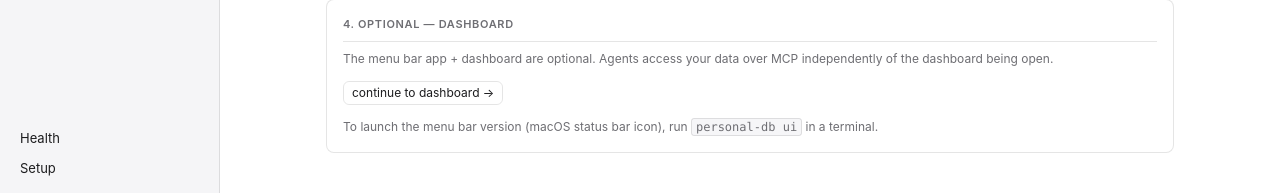
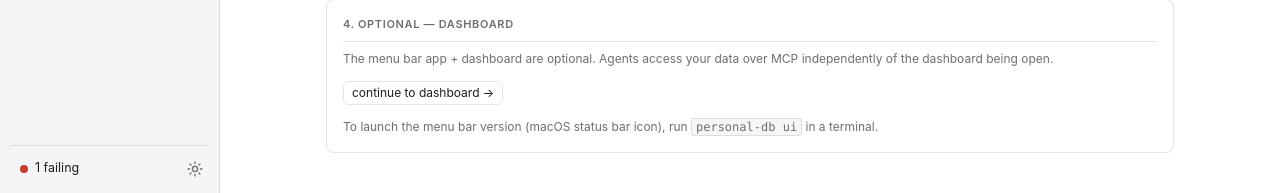
Before and after one commit to intelc/personal-db, a Python web app: template src/personal_db/ui/templates/setup_finish.html in a window 1280 px wide. Shown: the part 788-981 px from the top of the page. Run offline with Jinja, Linux system fonts and the light colour scheme; the template is opened without the code that fills it: most values are stand-ins (such as "Sample title", 1, 10 or a date in 2020); some libraries are stand-ins or nearby versions.

Commit message:
Sidebar: fixed header/footer, scrollable middle, status row + gear
- Dashboard pinned at top; Apps/Trackers scroll independently; footer
  is fixed with a Health status row (green 'All sources syncing' /
  red 'N failing', from repeated_failure_trackers) and a Setup gear
- pdb-nav.js keeps the footer fresh across fetch-swap navigation
- Works in the narrow slide-over unchanged

Co-Authored-By: Claude Fable 5 <noreply@anthropic.com>

```diff
--- a/src/personal_db/ui/static/pdb-nav.js
+++ b/src/personal_db/ui/static/pdb-nav.js
@@ -133,6 +133,17 @@
     if (live && next) live.textContent = next.textContent;
   }
 
+  // The sidebar footer (#sidebar-status) holds the Health status dot/label
+  // and the Setup gear -- both server-rendered from the same `active` /
+  // `nav_failing` vars as the rest of the sidebar. Rather than re-deriving
+  // failing-tracker state client-side, just replace the whole footer's
+  // markup with the freshly-fetched version, same approach as updateSidebar.
+  function updateSidebarStatus(newDoc) {
+    var live = document.getElementById("sidebar-status");
+    var next = newDoc.getElementById("sidebar-status");
+    if (live && next) live.innerHTML = next.innerHTML;
+  }
+
   function applySwap(html) {
     var doc = new DOMParser().parseFromString(html, "text/html");
     var newMain = doc.querySelector(".content > main");
@@ -141,6 +152,7 @@
     liveMain.innerHTML = newMain.innerHTML;
     document.title = doc.title;
     updateSidebar(doc);
+    updateSidebarStatus(doc);
     updateTopbarTitle(doc);
     executeScripts(liveMain);
     document.dispatchEvent(new CustomEvent("pdb:navigate"));
--- a/src/personal_db/ui/static/style.css
+++ b/src/personal_db/ui/static/style.css
@@ -117,13 +117,15 @@ body:has(.app-page) main {
   height: 100%;
   background: var(--bg-sidebar);
   border-right: 1px solid var(--border);
-  overflow-y: auto;
   padding: 10px;
   display: flex;
   flex-direction: column;
   user-select: none;
   -webkit-user-select: none;
   cursor: default;
+}
+.sidebar-header {
+  flex-shrink: 0;
 }
 .sidebar-title {
   font-size: 13px;
@@ -161,9 +163,79 @@ body:has(.app-page) main {
   color: var(--accent);
   font-weight: 600;
 }
+/* Sidebar regions / status footer ---------------------------------------- */
+.sidebar-scroll {
+  flex: 1;
+  min-height: 0;
+  overflow-y: auto;
+  margin: 0 -10px;
+  padding: 0 10px;
+}
 .sidebar-footer {
-  margin-top: auto;
-  padding-top: 10px;
+  flex-shrink: 0;
+  margin-top: 8px;
+  padding-top: 8px;
+  border-top: 1px solid var(--border);
+  display: flex;
+  align-items: center;
+  gap: 4px;
+}
+.sidebar-status {
+  flex: 1;
+  min-width: 0;
+  display: flex;
+  align-items: center;
+  gap: 7px;
+  padding: 5px 10px;
+  border-radius: var(--radius-sm);
+  color: var(--fg);
+  text-decoration: none;
+  font-size: 12.5px;
+}
+.sidebar-status:hover {
+  background: var(--bg-hover);
+}
+.sidebar-status[aria-current="page"] {
+  background: var(--accent-soft);
+  color: var(--accent);
+  font-weight: 600;
+}
+.sidebar-status-dot {
+  width: 8px;
+  height: 8px;
+  flex-shrink: 0;
+  border-radius: 50%;
+  background: var(--ok);
+}
+.sidebar-status-dot.is-danger {
+  background: var(--danger);
+}
+.sidebar-status-label {
+  overflow: hidden;
+  text-overflow: ellipsis;
+  white-space: nowrap;
+}
+.sidebar-gear {
+  flex-shrink: 0;
+  display: flex;
+  align-items: center;
+  justify-content: center;
+  width: 28px;
+  height: 28px;
+  border-radius: var(--radius-sm);
+  color: var(--fg-secondary);
+  text-decoration: none;
+}
+.sidebar-gear:hover {
+  background: var(--bg-hover);
+  color: var(--fg);
+}
+.sidebar-gear[aria-current="page"] {
+  background: var(--accent-soft);
+  color: var(--accent);
+}
+.sidebar-gear svg {
+  display: block;
 }
 
 /* Narrow-window sidebar: off-canvas, toggled via body.sidebar-open ------ */
--- a/src/personal_db/ui/templates/base.html
+++ b/src/personal_db/ui/templates/base.html
@@ -7,7 +7,7 @@
   <link rel="stylesheet" href="/static/vendor/ag-grid-community/35.3.0/ag-grid.min.css">
   <link rel="stylesheet" href="/static/vendor/ag-grid-community/35.3.0/ag-theme-quartz.min.css">
   <link rel="stylesheet" href="/static/vendor/xterm/6.0.0/xterm.css">
-  <link rel="stylesheet" href="/static/style.css?v=ux-pass-1">
+  <link rel="stylesheet" href="/static/style.css?v=sidebar-2">
   <script defer src="/static/vendor/ag-grid-community/35.3.0/ag-grid-community.min.js"></script>
   <script defer src="/static/vendor/ag-charts-community/13.3.0/ag-charts-community.min.js"></script>
   <script defer src="/static/vendor/xterm/6.0.0/xterm.js"></script>
@@ -22,7 +22,7 @@
   <script defer src="/static/pdb-agent-terminal.js?v=9"></script>
   <script defer src="/static/pdb-shell.js?v=1"></script>
   <script defer src="/static/pdb-sync.js?v=4"></script>
-  <script defer src="/static/pdb-nav.js?v=1"></script>
+  <script defer src="/static/pdb-nav.js?v=2"></script>
   <script defer src="/static/pdb-dashboard.js?v=1"></script>
 </head>
 <body>
@@ -36,9 +36,14 @@
   </svg>
   <div class="shell">
     <aside class="sidebar" id="pdb-sidebar">
+      <div class="sidebar-header">
         <div class="sidebar-title">PersonalDB</div>
         <nav class="sidebar-nav">
           <a href="/" {% if active=='dashboard' %}aria-current="page"{% endif %}>Dashboard</a>
+        </nav>
+      </div>
+      <div class="sidebar-scroll">
+        <nav class="sidebar-nav">
           <div class="sidebar-group">Apps</div>
           {% for a in nav_apps %}
             <a href="/a/{{ a.name }}" {% if active==a.name %}aria-current="page"{% endif %}>{{ a.title }}</a>
@@ -49,9 +54,27 @@
             <a href="/t/{{ t.slug }}" {% if active==t.slug %}aria-current="page"{% endif %}>{{ t.title }}</a>
           {% endfor %}
         </nav>
-      <div class="sidebar-footer">
-        <a href="/health" class="sidebar-item" {% if active=='health' %}aria-current="page"{% endif %}>Health</a>
-        <a href="/setup" class="sidebar-item" {% if active=='setup' %}aria-current="page"{% endif %}>Setup</a>
+      </div>
+      <div class="sidebar-footer" id="sidebar-status">
+        <a href="/health" class="sidebar-status" title="Health" {% if active=='health' %}aria-current="page"{% endif %}>
+          <span class="sidebar-status-dot {% if nav_failing %}is-danger{% else %}is-ok{% endif %}"></span>
+          <span class="sidebar-status-label">{% if nav_failing %}{{ nav_failing|length }} failing{% else %}All sources syncing{% endif %}</span>
+        </a>
+        <a href="/setup" class="sidebar-gear" aria-label="Setup" title="Setup" {% if active=='setup' %}aria-current="page"{% endif %}>
+          <svg width="16" height="16" viewBox="0 0 16 16" fill="none" stroke="currentColor" stroke-width="1.3" aria-hidden="true">
+            <circle cx="8" cy="8" r="2.6"></circle>
+            <g stroke-linecap="round">
+              <line x1="8" y1="1" x2="8" y2="2.6"></line>
+              <line x1="8" y1="13.4" x2="8" y2="15"></line>
+              <line x1="1" y1="8" x2="2.6" y2="8"></line>
+              <line x1="13.4" y1="8" x2="15" y2="8"></line>
+              <line x1="3" y1="3" x2="4.1" y2="4.1"></line>
+              <line x1="11.9" y1="11.9" x2="13" y2="13"></line>
+              <line x1="13" y1="3" x2="11.9" y2="4.1"></line>
+              <line x1="4.1" y1="11.9" x2="3" y2="13"></line>
+            </g>
+          </svg>
+        </a>
       </div>
     </aside>
     <div class="sidebar-scrim" id="pdb-sidebar-scrim"></div>
```
Also changed, not shown: src/personal_db/services/daemon/http.py (+13 -2 lines), tests/unit/test_ui_viz.py (+17 -2 lines). Lines whose indentation alone changed are shown as unchanged.
